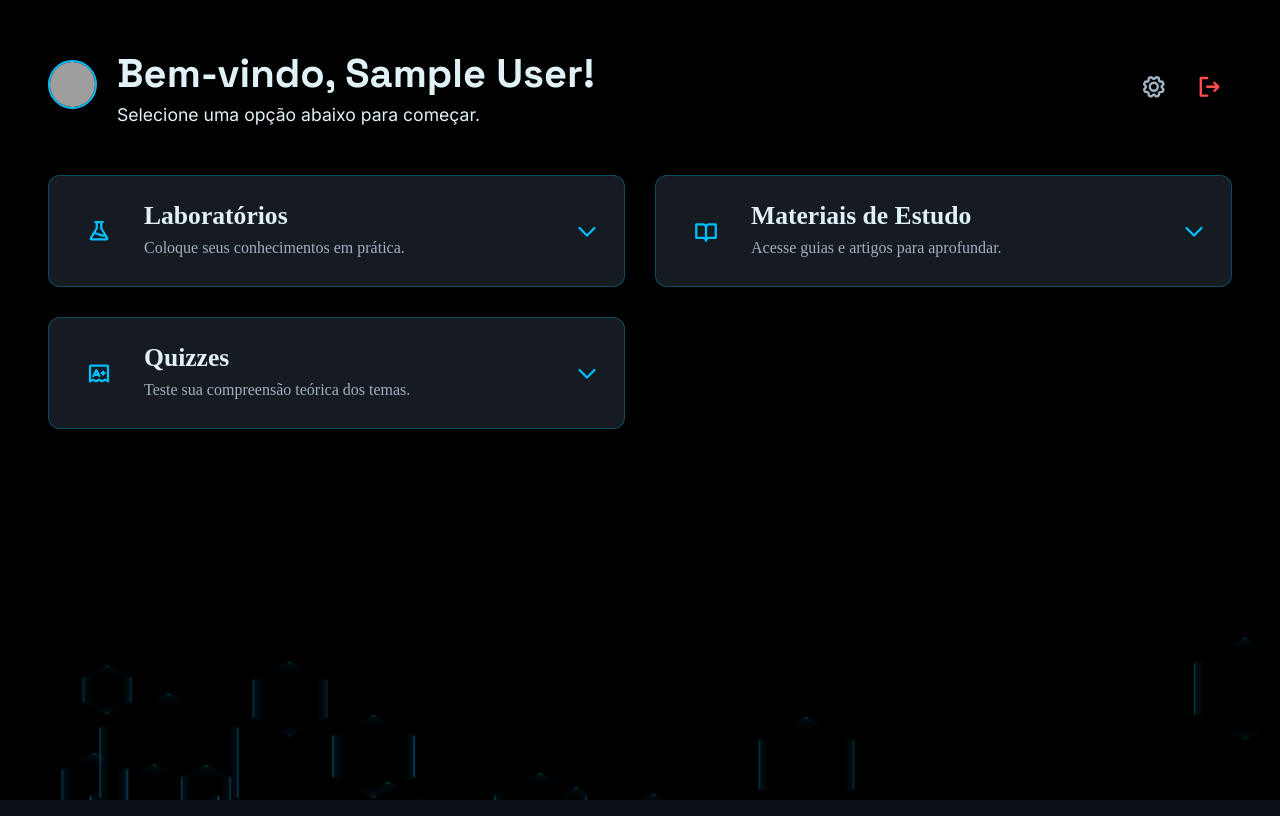
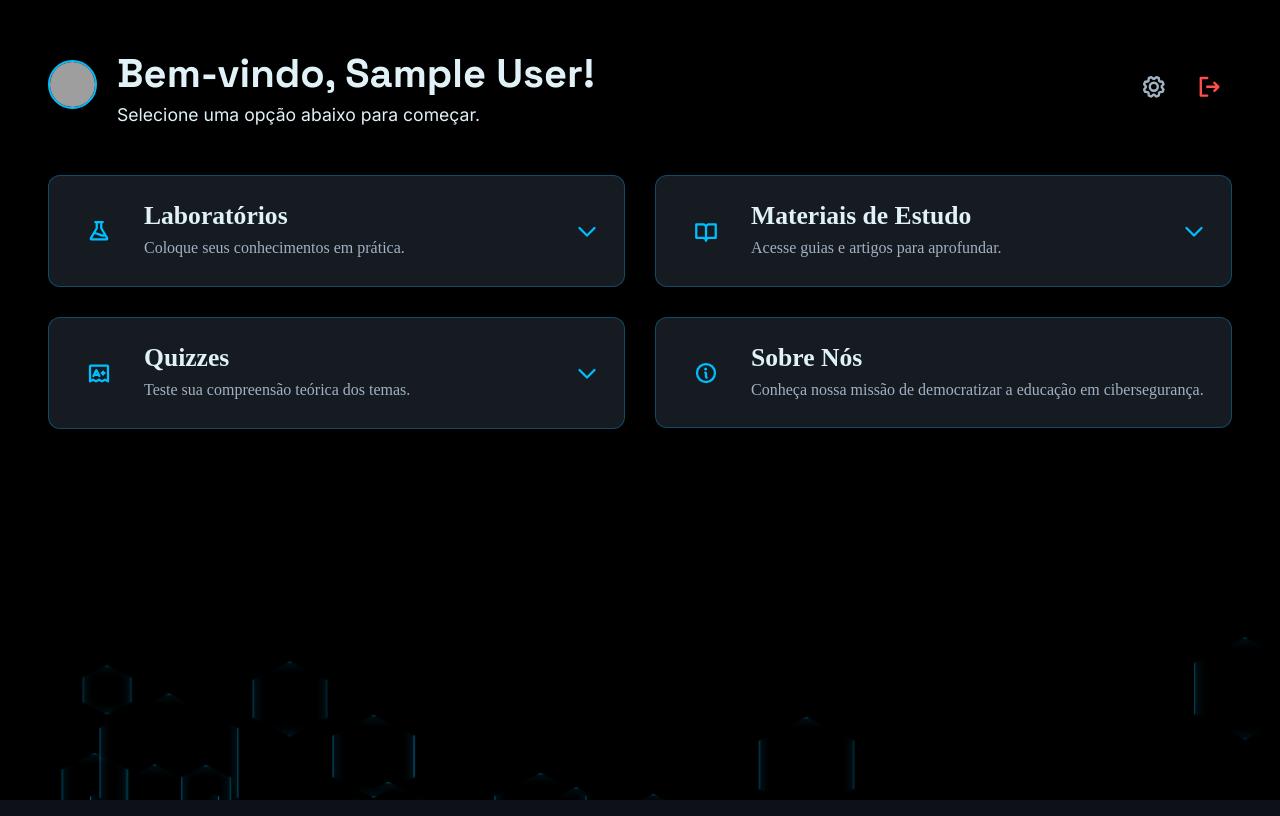
Before and after one commit to TheRealLoppiX/LOCK-FRONT, a React (Create React App) app: page /dashboard in a window 1280 px wide. Built offline with nearby package versions, Linux system fonts and the light colour scheme; sample sign-in values are in the browser's storage; grey boxes are pictures that could not be loaded.

Commit message:
Sobre nós

```diff
--- a/src/pages/dashboard.tsx
+++ b/src/pages/dashboard.tsx
@@ -3,7 +3,7 @@ import { useAuth } from '../contexts/authContext';
 import { Link, useNavigate } from 'react-router-dom';
 import {
   CaretDown, Gear, SignOut, Flask, BookOpen, Exam,
-  FilePdf, Article, Question
+  FilePdf, Article, Question, Info // Adicionado o ícone "Info"
 } from '@phosphor-icons/react';
 import HexagonBackground from '../components/hexagonobg';
 import './dashboard.css';
@@ -75,19 +75,10 @@ const Dashboard: React.FC = () => {
               </div>
               <CaretDown weight="bold" className={`caret-icon ${isQuizzesOpen ? 'open' : ''}`} />
             </div>
-            {/* ====================================================== */}
-            {/* CORREÇÃO APLICADA AQUI ABAIXO                     */}
-            {/* ====================================================== */}
             <div className={`dropdown-content ${isQuizzesOpen ? 'open' : ''}`}>
-              <Link to="/quizzes/burp-suite" className="dropdown-item">
-                <Question size={20} /> Burp Suite
-              </Link>
-              <Link to="/quizzes/tcpdump" className="dropdown-item">
-                <Question size={20} /> TCPDump
-              </Link>
-              <Link to="/quizzes/wireshark" className="dropdown-item">
-                <Question size={20} /> Wireshark
-              </Link>
+              <Link to="/quizzes/burp-suite" className="dropdown-item"><Question size={20} /> Burp Suite</Link>
+              <Link to="/quizzes/tcpdump" className="dropdown-item"><Question size={20} /> TCPDump</Link>
+              <Link to="/quizzes/wireshark" className="dropdown-item"><Question size={20} /> Wireshark</Link>
             </div>
           </div>
         </div>
@@ -106,6 +97,21 @@ const Dashboard: React.FC = () => {
               <a href="#" className="dropdown-item"><Article size={20} /> Entendendo XSS (Artigo)</a>
             </div>
           </div>
+
+          {/* ====================================================== */}
+          {/* NOVO CARD "SOBRE NÓS" ADICIONADO AQUI ABAIXO         */}
+          {/* ====================================================== */}
+          <div className="dashboard-card">
+            {/* Note que este não é expansível, então não tem onClick */}
+            <div className="dropdown-header">
+              <div className="card-icon"><Info weight="bold" /></div>
+              <div className="card-content">
+                <h2>Sobre Nós</h2>
+                <p>Conheça nossa missão de democratizar a educação em cibersegurança.</p>
+              </div>
+            </div>
+          </div>
+
         </div>
       </main>
     </div>
```
